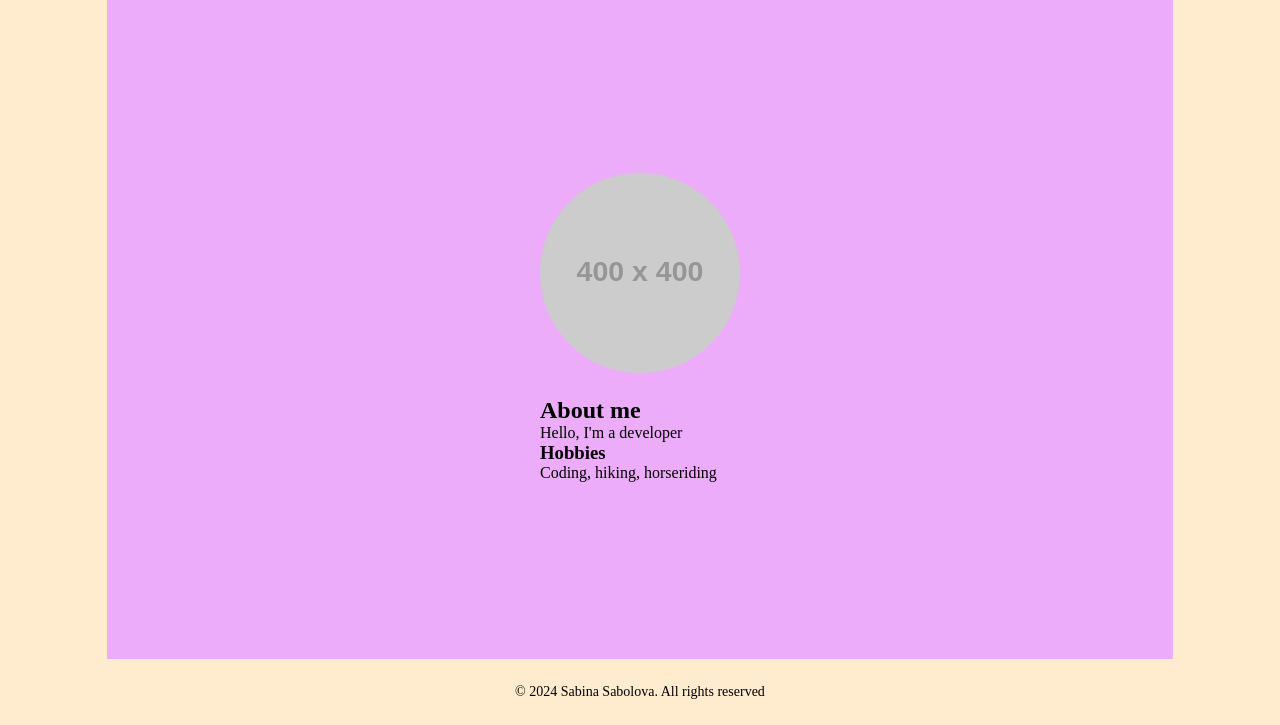
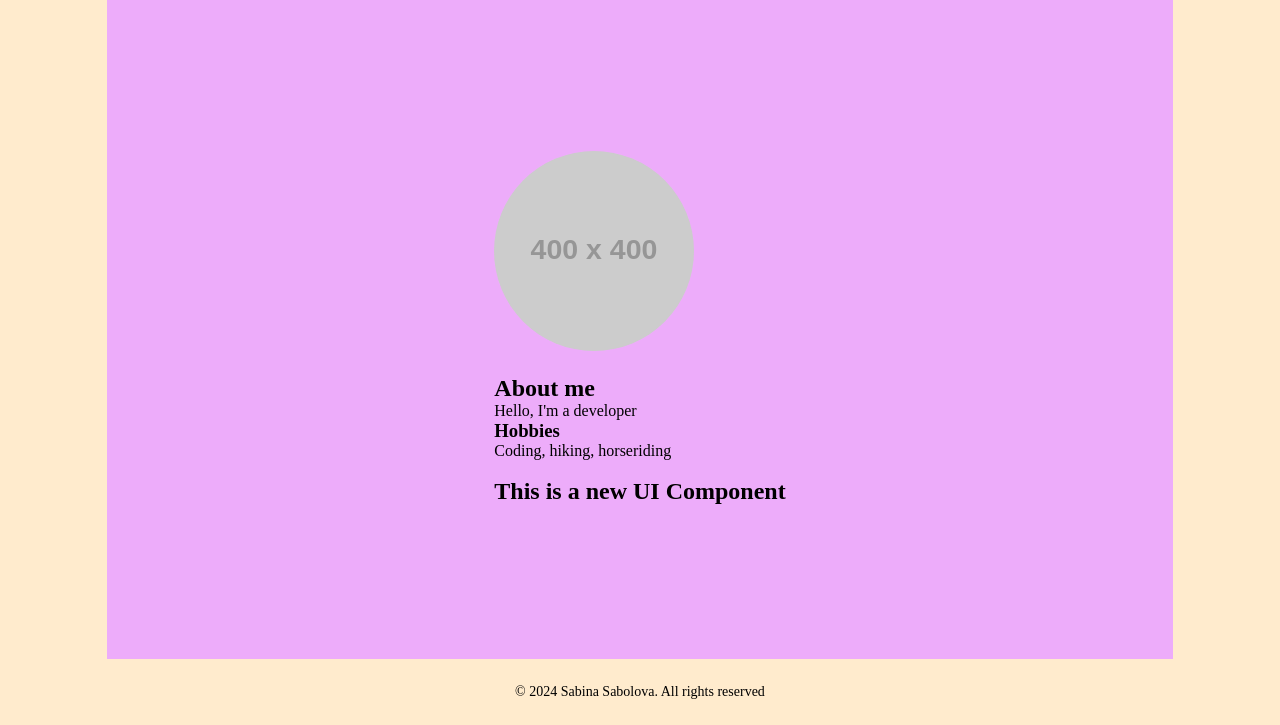
Before and after one commit to Yindrishka/first_verisonised_project, a plain HTML site: page index.html in a window 1280 px wide. Shown: the part 75-800 px from the top of the page. Drawn offline with Linux system fonts and the light colour scheme; placeholder pictures from the web are drawn by us.

Commit message:
pushing to new branch

```diff
--- a/index.html
+++ b/index.html
@@ -43,6 +43,8 @@
                     <p>Hello, I'm a developer</p>
                     <h3>Hobbies</h3>
                     <p>Coding, hiking, horseriding</p>
+                    <br>
+                    <h2>This is a new UI Component</h2>
                 </div>
 
             </div>
```
